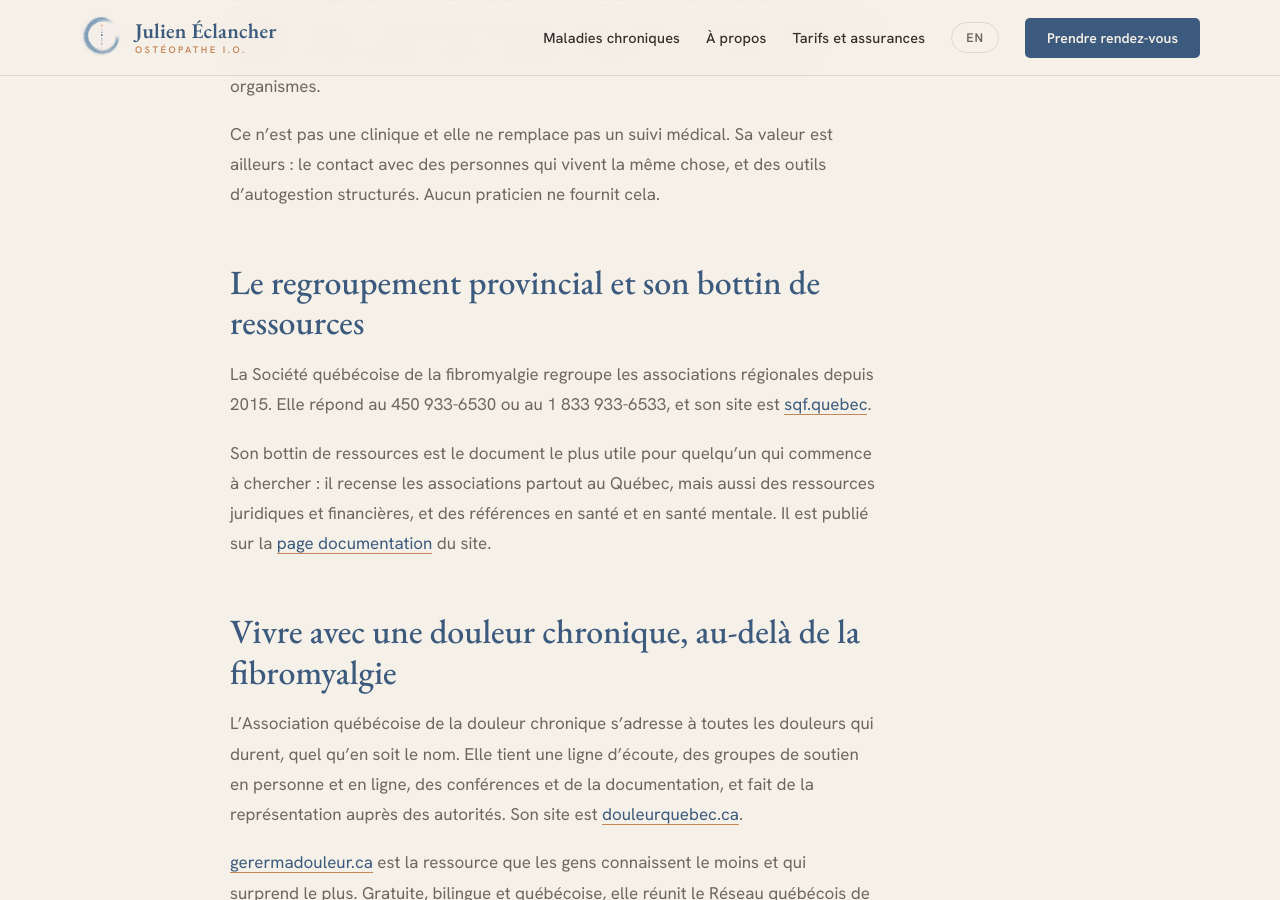
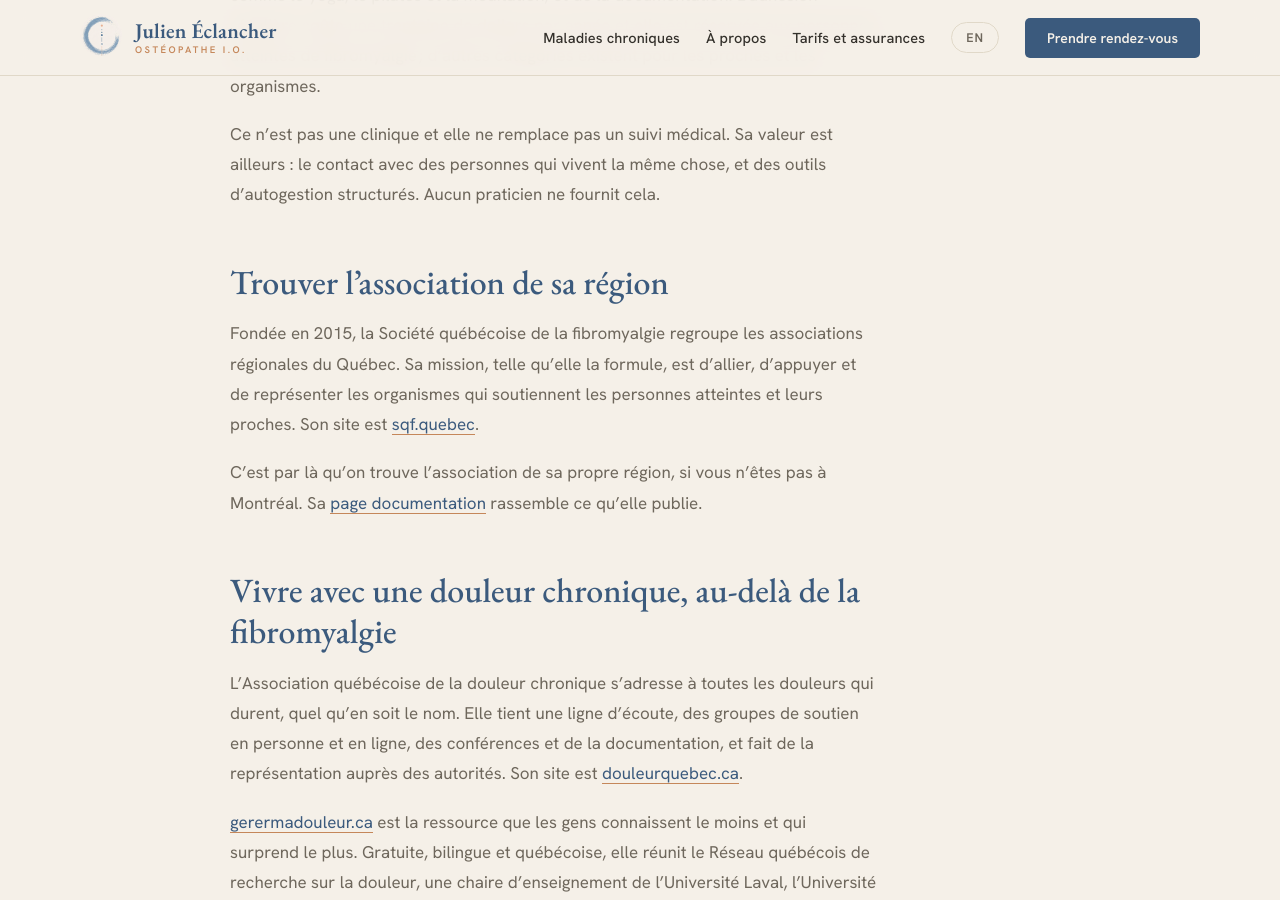
Before and after one commit to carldebilly/osteo-eclancher.ca, a Jekyll site: the page built from docs/maladies-chroniques/fibromyalgie/ressources-montreal.md, in a window 1280 px wide and 900 px high, scrolled down 901 px. Built offline with Jekyll 4.4.1, drawn with Linux system fonts in a browser that asks for light colours.

Commit message:
fix: drop two claims about the provincial association that were never verified
Found by running the ai-slop self-check on this branch.

The resource pages published the SQF's phone numbers and described its resource
directory. Neither came from the organisation's own pages: both came from a
search summary, and its home page carries neither. On a page whose purpose is to
help someone reach help, a number nobody confirmed fails the reader it exists
for.

Replaced with what the home page does state verbatim, its founding year and its
mission, and a plain pointer to the site and its documentation page. The heading
no longer promises a directory the page no longer describes. The clinic and
association numbers that remain were each read off the organisation's own site.

README now records the two content conventions this branch settled: facts repeat
across pages on purpose, because a visitor reads one page rather than the site;
and an external claim is checked at the source or removed, never hedged.

```diff
--- a/docs/maladies-chroniques/fibromyalgie/ressources-montreal.md
+++ b/docs/maladies-chroniques/fibromyalgie/ressources-montreal.md
@@ -45,11 +45,11 @@ Ce qu’elle offre, d’après ses propres pages : des groupes de soutien, un p
 
 Ce n’est pas une clinique et elle ne remplace pas un suivi médical. Sa valeur est ailleurs : le contact avec des personnes qui vivent la même chose, et des outils d’autogestion structurés. Aucun praticien ne fournit cela.
 
-## Le regroupement provincial et son bottin de ressources
+## Trouver l’association de sa région
 
-La Société québécoise de la fibromyalgie regroupe les associations régionales depuis 2015. Elle répond au 450 933-6530 ou au 1 833 933-6533, et son site est [sqf.quebec](https://www.sqf.quebec/).
+Fondée en 2015, la Société québécoise de la fibromyalgie regroupe les associations régionales du Québec. Sa mission, telle qu’elle la formule, est d’allier, d’appuyer et de représenter les organismes qui soutiennent les personnes atteintes et leurs proches. Son site est [sqf.quebec](https://www.sqf.quebec/).
 
-Son bottin de ressources est le document le plus utile pour quelqu’un qui commence à chercher : il recense les associations partout au Québec, mais aussi des ressources juridiques et financières, et des références en santé et en santé mentale. Il est publié sur la [page documentation](https://sqf.quebec/documentation/) du site.
+C’est par là qu’on trouve l’association de sa propre région, si vous n’êtes pas à Montréal. Sa [page documentation](https://sqf.quebec/documentation/) rassemble ce qu’elle publie.
 
 ## Vivre avec une douleur chronique, au-delà de la fibromyalgie
 
```
Also changed, not shown: docs/en/chronic-conditions/fibromyalgia/montreal-resources.md (+3 -3 lines), README.md.
